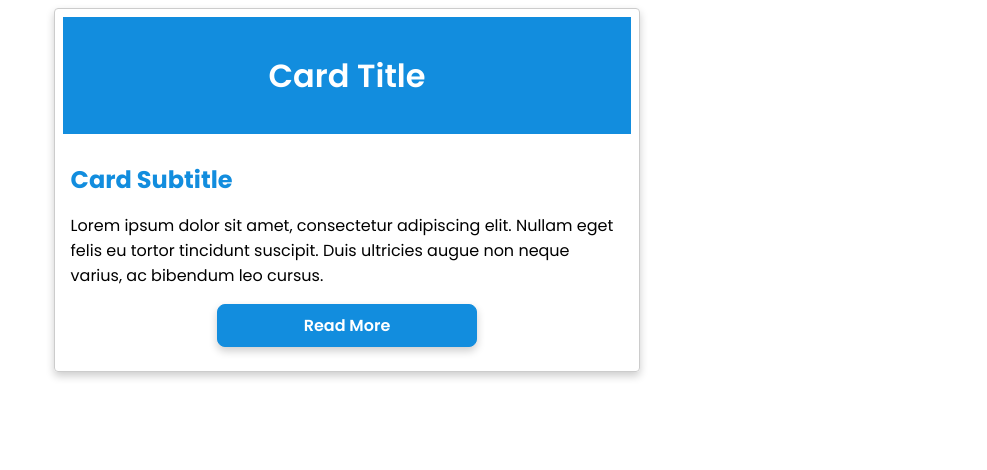
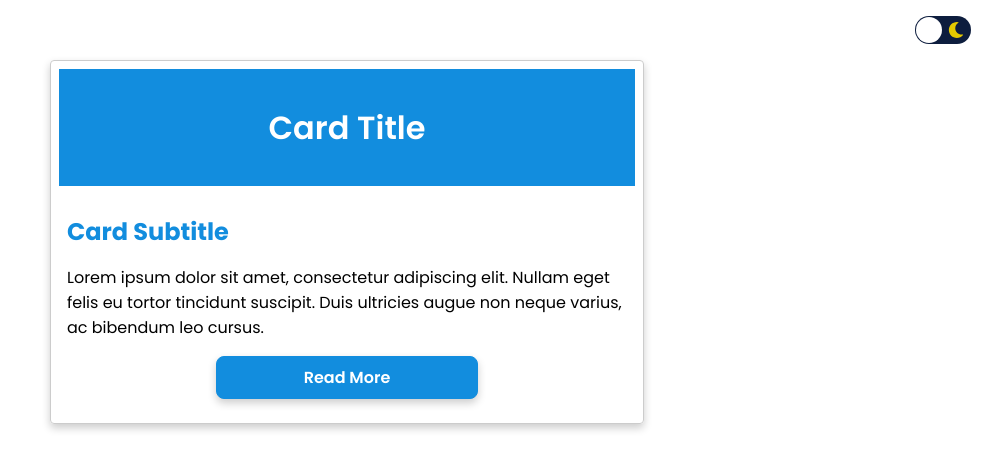
Before and after one commit to Mickael-Mesloub/react-ts-boilerplate, a React (Vite) app: page / in a window 1280 px wide. Shown: the top 470 px of the page, without its empty margins (293-1280 px from the left). Built offline with nearby package versions, Linux system fonts and the light colour scheme; a web font is replaced by a local one.

Commit message:
feat: add theme switch button and add light and dark mode styles

```diff
--- a/src/App.tsx
+++ b/src/App.tsx
@@ -1,7 +1,13 @@
 import HomePage from './ui/pages/home/HomePage';
+import { useTheme } from './contexts/ThemeContext';
 
 const App = () => {
-  return <HomePage />;
+  const { isDarkMode } = useTheme();
+  return (
+    <div id={`container${isDarkMode ? '-dark' : '-light'}`}>
+      <HomePage />
+    </div>
+  );
 };
 
 export default App;
--- a/src/main.scss
+++ b/src/main.scss
@@ -7,7 +7,22 @@
   font-family: $fontFamilyPoppins, serif;
 }
 
-body,
+body {
+  margin: 0;
+  padding: 0;
+}
+
 main {
   @include flex;
 }
+#container-light {
+  background-color: $white;
+  min-height: 100vh;
+  transition: background-color 0.3s ease-in-out;
+}
+
+#container-dark {
+  background-color: $dark-blue;
+  min-height: 100vh;
+  transition: background-color 0.3s ease-in-out;
+}
--- a/src/main.tsx
+++ b/src/main.tsx
@@ -2,8 +2,12 @@ import React from 'react';
 import ReactDOM from 'react-dom/client';
 import App from './App.tsx';
 import './main.scss';
+import { ThemeProvider } from './contexts/ThemeProvider.tsx';
+
 ReactDOM.createRoot(document.getElementById('root')!).render(
   <React.StrictMode>
-    <App />
+    <ThemeProvider>
+      <App />
+    </ThemeProvider>
   </React.StrictMode>,
 );
--- a/src/ui/components/Layout.tsx
+++ b/src/ui/components/Layout.tsx
@@ -1,3 +1,5 @@
+import ThemeSwitch from './ThemeSwitch';
+
 interface LayoutProps {
   children: JSX.Element;
 }
@@ -5,6 +7,7 @@ interface LayoutProps {
 const Layout = ({ children }: LayoutProps) => {
   return (
     <>
+      <ThemeSwitch />
       <main>{children}</main>
     </>
   );
--- a/src/ui/pages/home/HomePage.tsx
+++ b/src/ui/pages/home/HomePage.tsx
@@ -1,22 +1,25 @@
+import { useTheme } from '../../../contexts/ThemeContext';
 import Layout from '../../components/Layout';
 
 const HomePage = () => {
+  const { isDarkMode } = useTheme();
+
   return (
     <Layout>
-      <div className="card">
+      <div className={`card ${isDarkMode ? 'card-dark' : 'card-light'}`}>
         <div className="card-header">
           <h2 className="heading">Card Title</h2>
         </div>
         <div className="card-body">
           <h2 className="sub-heading">Card Subtitle</h2>
 
-          <p>
+          <p className="card-content">
             Lorem ipsum dolor sit amet, consectetur adipiscing elit. Nullam eget
             felis eu tortor tincidunt suscipit. Duis ultricies augue non neque
             varius, ac bibendum leo cursus.
           </p>
           <div className="card-footer">
-            <div className="button primary">Read More</div>
+            <div className="button">Read More</div>
           </div>
         </div>
       </div>
--- a/src/ui/themes/_reusable-styles.scss
+++ b/src/ui/themes/_reusable-styles.scss
@@ -88,6 +88,14 @@
   }
 }
 
+.card-dark {
+  border-color: $primary;
+
+  & .card-content {
+    color: $white;
+  }
+}
+
 // Headings
 .heading {
   font-size: 2rem;
--- a/src/ui/themes/_theme.scss
+++ b/src/ui/themes/_theme.scss
@@ -9,6 +9,8 @@ $gray2: #cccccc;
 $gray3: #b7b7b7;
 $gray4: #9d9d9d;
 $black: #000;
+$dark-blue: #0d1d3e;
+$yellow: rgb(228, 201, 0);
 
 // font-family
 $fontFamilyPoppins: 'Poppins';
```
